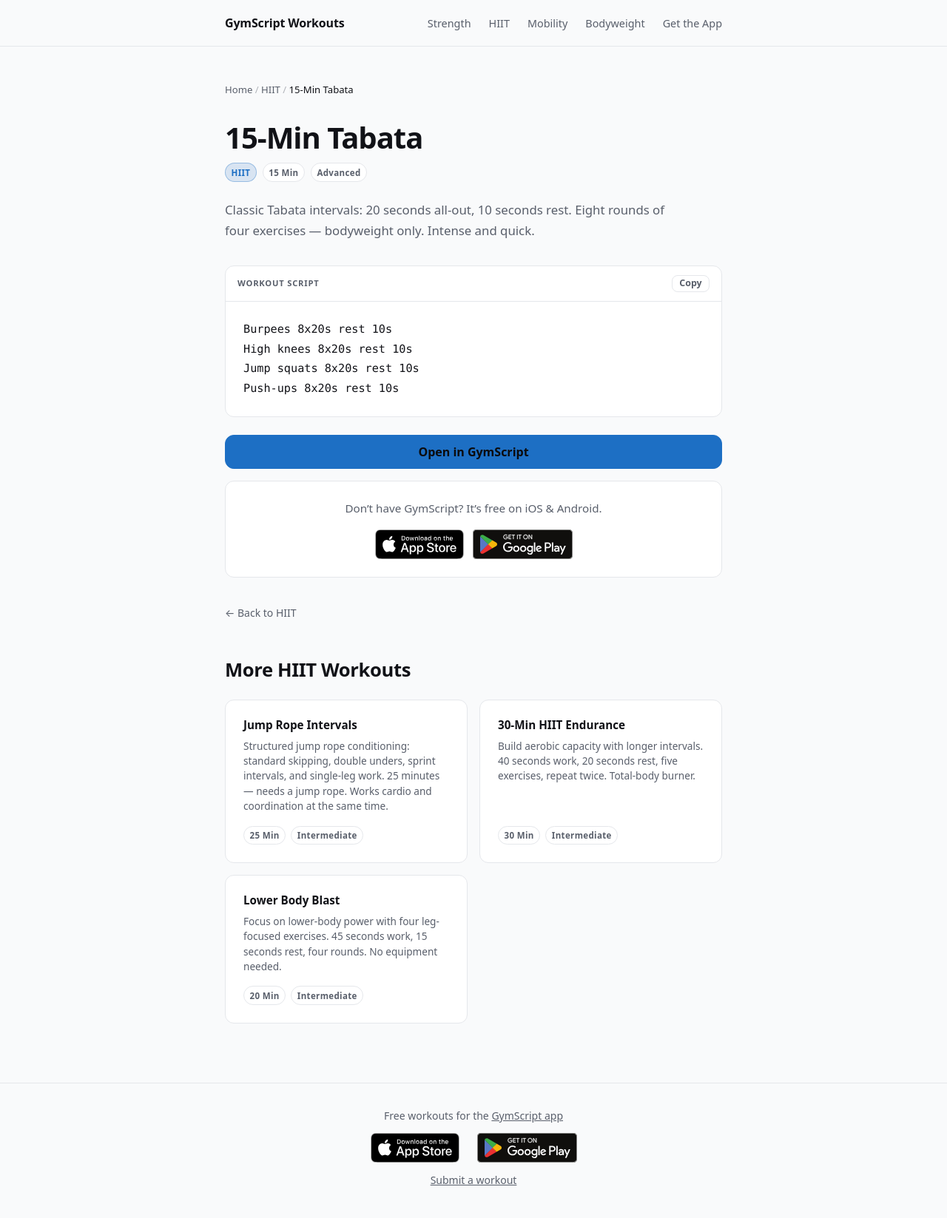
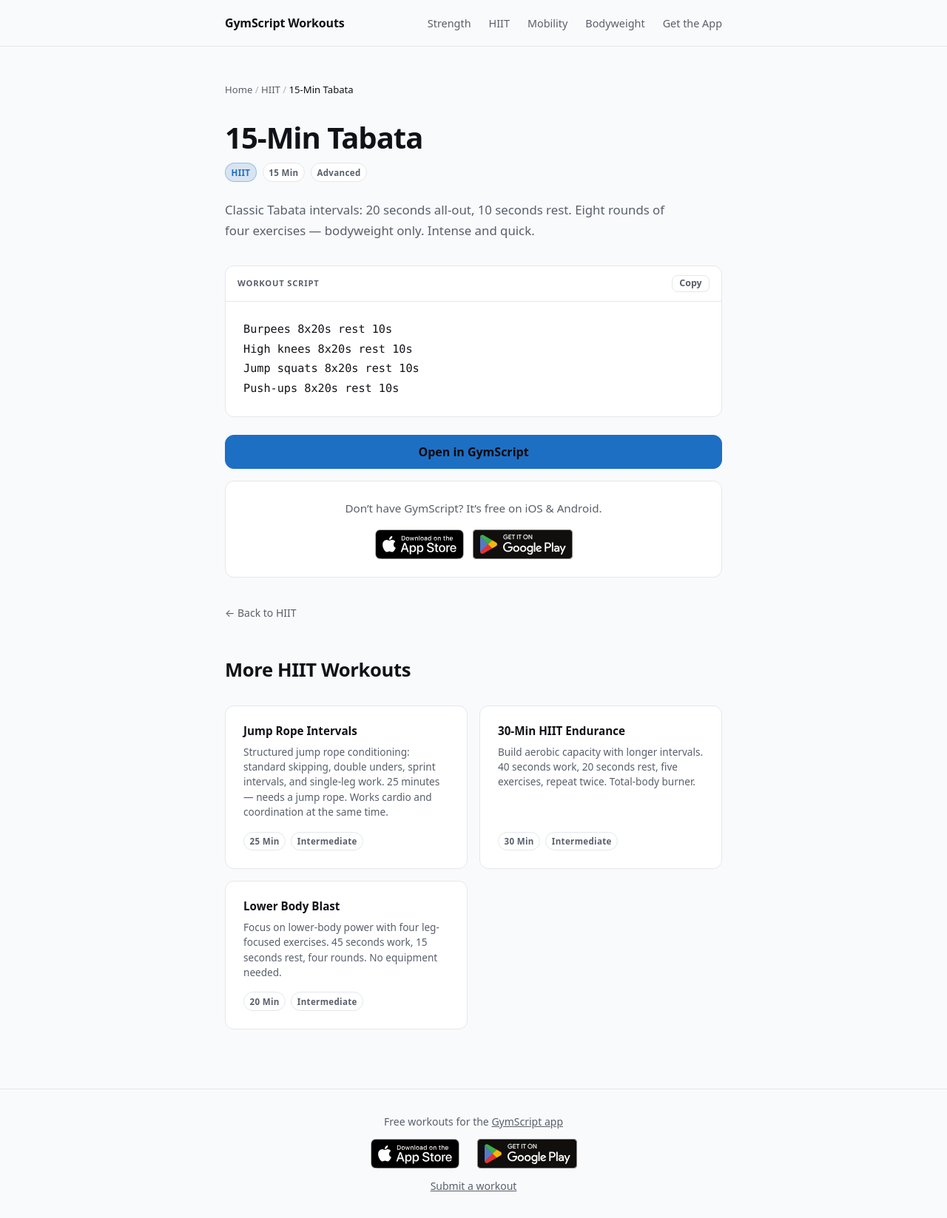
Before and after one commit to GymScript/workout-library, a Jekyll site: the page built from _workouts/hiit/15-min-tabata.md, in a window 1280 px wide. Shown: the whole page at 74% size. Built offline with Jekyll 4.4.1, drawn with Linux system fonts in a browser that asks for light colours.

Commit message:
fix: increase gap between related workouts heading and cards

```diff
--- a/assets/css/main.css
+++ b/assets/css/main.css
@@ -430,7 +430,7 @@ p { max-width: 65ch; }
 
 /* ---- Related workouts ---- */
 .related-workouts { margin-top: var(--sp-2xl); }
-.related-workouts h2 { margin-bottom: var(--sp-lg); }
+.related-workouts h2 { margin-bottom: var(--sp-xl); }
 
 /* ---- Homepage hero ---- */
 .hero {
```
